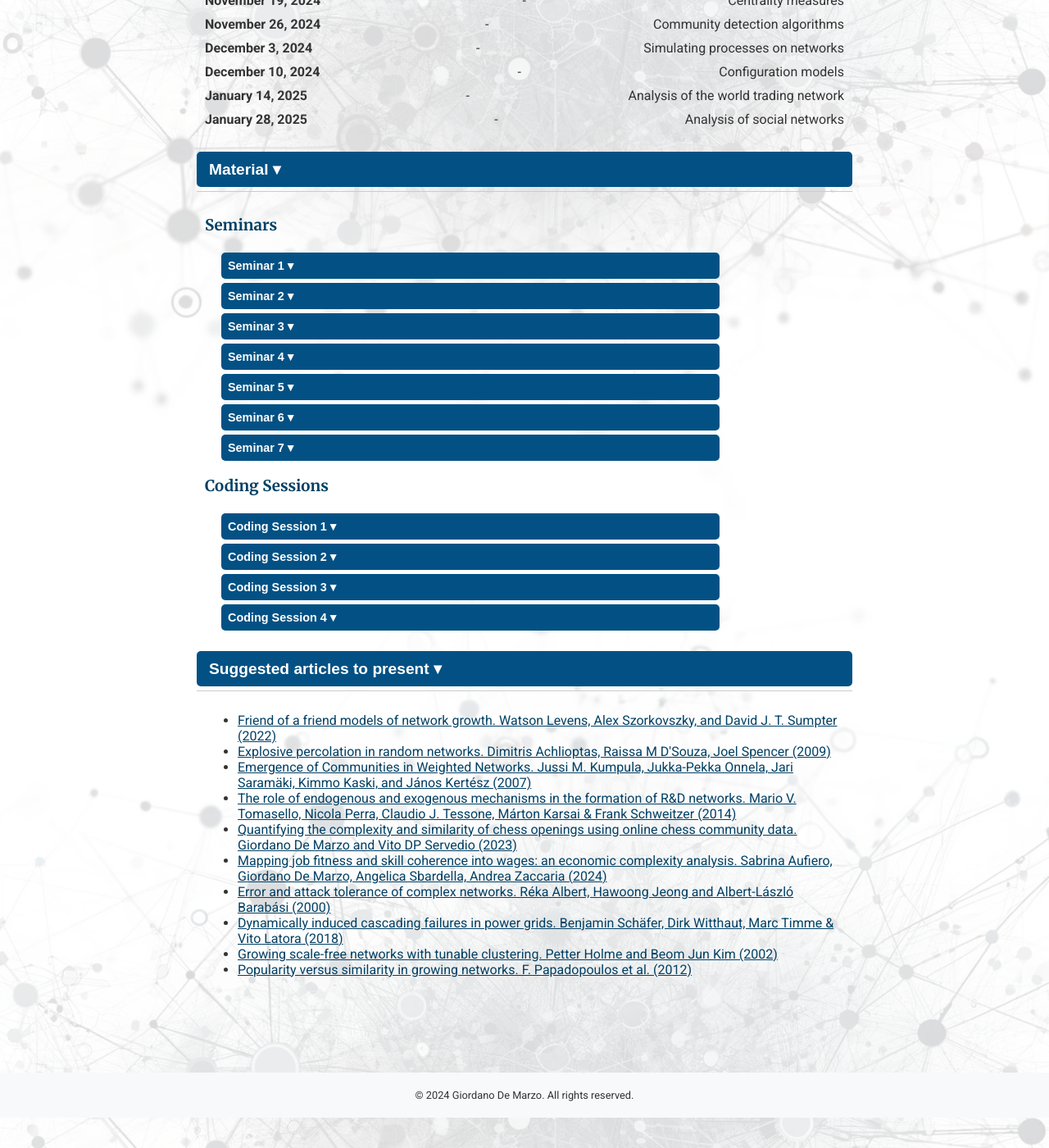
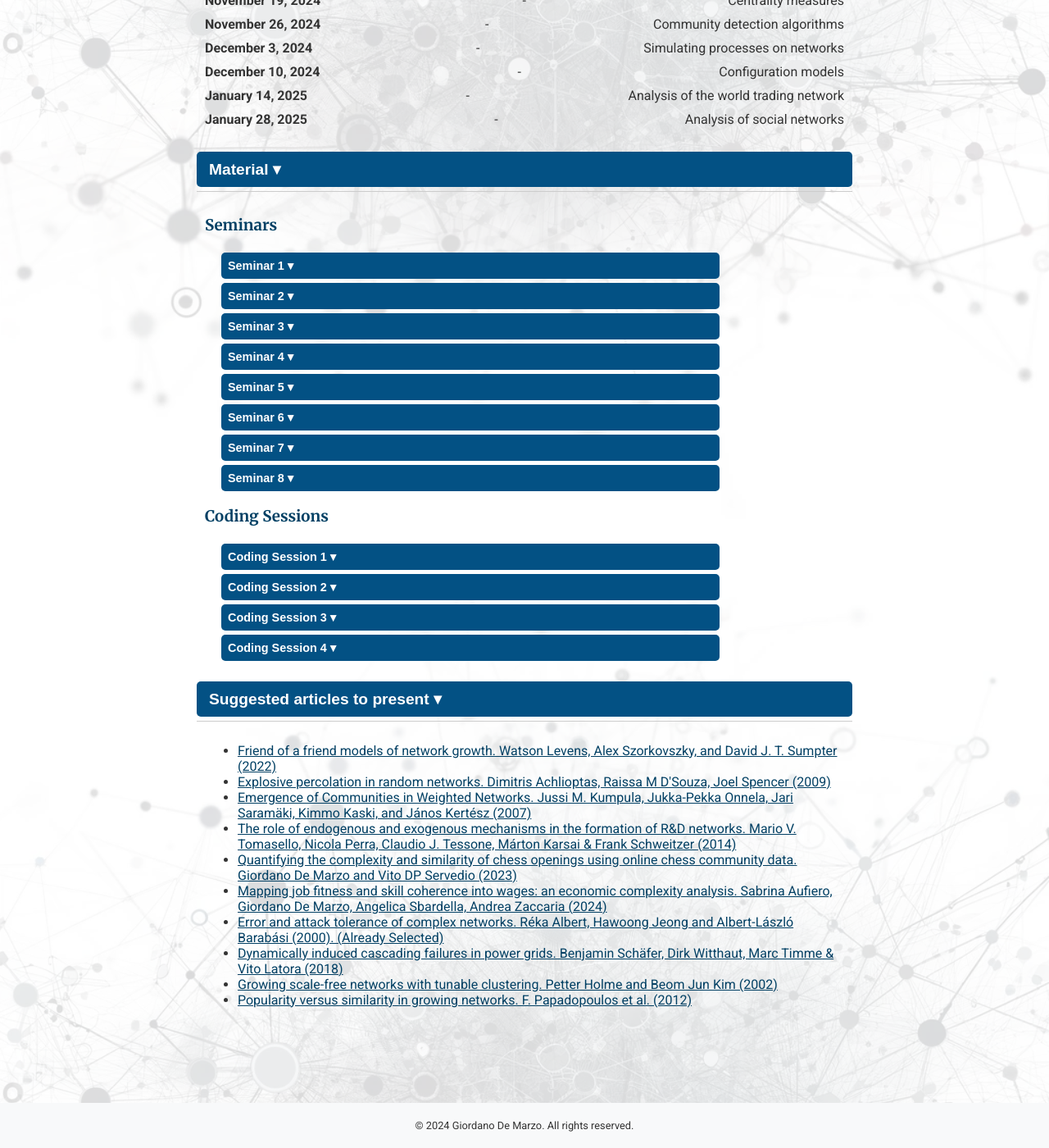
Before and after one commit to giordano-demarzo/giordano-demarzo.github.io, a Jekyll site: the page built from Network_Science.markdown, in a window 1280 px wide and 1400 px high, scrolled down 1832 px. Shown: the whole window at 82% size. Built offline with Jekyll 4.4.1, drawn with Linux system fonts in a browser that asks for light colours.

Commit message:
Seminar 8

```diff
--- a/Network_Science.markdown
+++ b/Network_Science.markdown
@@ -221,6 +221,22 @@
                    </ul>
            </div>
        </div>
+       <div class="nested-accordion">
+           <button class="nested-accordion-button">Seminar 8 &#9662;</button>
+           <div class="nested-accordion-content">
+               <h4>Readings and Slides</h4>
+                   <ul>
+                       	<li><a href="/files/network_science/Network_Science_8.pdf">Slides</a></li>
+                       	<li><a href="https://networksciencebook.com/chapter/4#generating-networks">Network Science. Section 4.6. A.L. Barabasi</a></li>
+                       	<li><a href="https://www.science.org/doi/10.1126/science.1185231">The Statistical Physics of Real-World Networks. G. Cimini et al. (2019).</a></li>
+                       	<li><a href="https://iopscience.iop.org/article/10.1088/1367-2630/aa6b38/pdf">Inferring monopartite projections of bipartite networks: an entropy-based approach. F. Saracco et al. (2017).</a></li>
+                   </ul>
+               <h4>Additional Reading</h4>
+                   <ul>
+                   	<li><a href="https://link.springer.com/chapter/10.1007/978-3-319-69438-2_4">Network Reconstruction. T. Squartini and D. Garlaschelli (2017). </a></li>
+                   </ul>
+           </div>
+       </div>
        <h3> Coding Sessions </h3>
        <h5> </h5>
        <div class="nested-accordion">
@@ -324,7 +340,7 @@
 		<li><a href="https://www.nature.com/articles/srep05679" rel="nofollow">The role of endogenous and exogenous mechanisms in the formation of R&amp;D networks. Mario V. Tomasello, Nicola Perra, Claudio J. Tessone, Márton Karsai &amp; Frank Schweitzer (2014)</a></li>
 		<li><a href="https://www.nature.com/articles/s41598-023-31658-w" rel="nofollow">Quantifying the complexity and similarity of chess openings using online chess community data. Giordano De Marzo and Vito DP Servedio (2023)</a></li>
 		<li><a href="https://www.nature.com/articles/s41598-024-61448-x" rel="nofollow">Mapping job fitness and skill coherence into wages: an economic complexity analysis. Sabrina Aufiero, Giordano De Marzo, Angelica Sbardella, Andrea Zaccaria (2024)</a></li>
-		<li><a href="https://www.nature.com/articles/35019019" rel="nofollow">Error and attack tolerance of complex networks. Réka Albert, Hawoong Jeong and Albert-László Barabási (2000)</a></li>
+		<li><a href="https://www.nature.com/articles/35019019" rel="nofollow">Error and attack tolerance of complex networks. Réka Albert, Hawoong Jeong and Albert-László Barabási (2000). (Already Selected)</a></li>
 		<li><a href="https://www.nature.com/articles/s41467-018-04287-5" rel="nofollow">Dynamically induced cascading failures in power grids. Benjamin Schäfer, Dirk Witthaut, Marc Timme & Vito Latora (2018)</a></li>
 		<li><a href="https://journals.aps.org/pre/pdf/10.1103/PhysRevE.65.026107?casa_token=0_slnATnRWYAAAAA%3A9KFhSozPdXTgY4StjSL0eLF3-vv6UWoFa3y9Q5D1ItcXiBSxs9Mq7vtrF6U3Jt2gNVQovt8lAoljofg" rel="nofollow">Growing scale-free networks with tunable clustering. Petter Holme and Beom Jun Kim (2002)</a></li>
 		<li><a href="https://www.nature.com/articles/nature11459" rel="nofollow">Popularity versus similarity in growing networks. F. Papadopoulos et al. (2012)</a></li>
```
Also changed, not shown: 2 other files.
